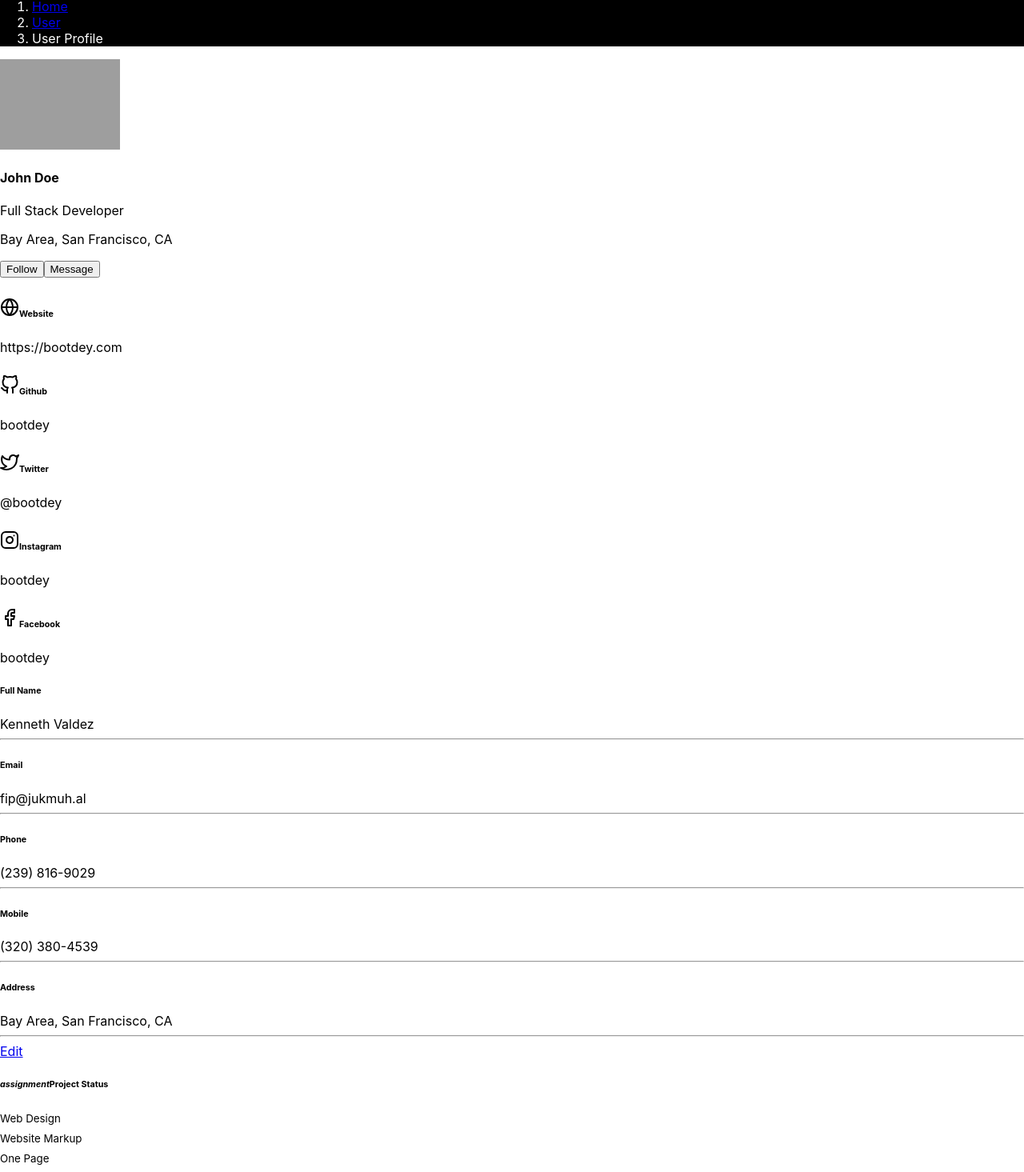
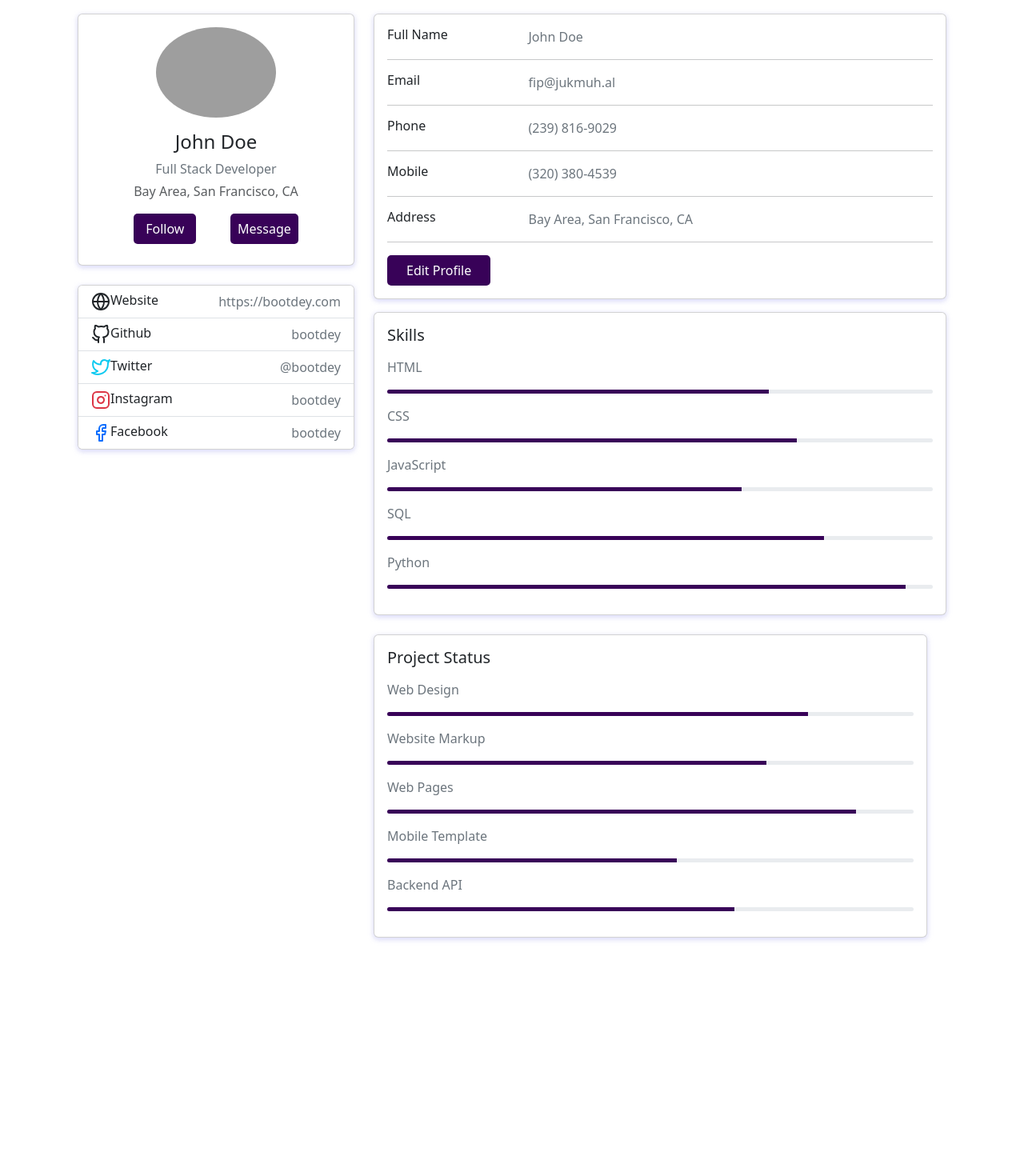
Before and after one commit to fluffibirb/skillcity, a React (Create React App) app: page /profile in a window 1280 px wide. Shown: the part 64-1529 px from the top of the page at 80% size. After the commit the page ends 1275 px from the top, so only its background shows below. Built offline with nearby package versions, Linux system fonts and the light colour scheme; grey boxes are pictures that could not be loaded.

Commit message:
Editable Profile Page if needed!!

```diff
--- a/package.json
+++ b/package.json
@@ -8,6 +8,7 @@
     "@testing-library/user-event": "^13.5.0",
     "@types/react-router-dom": "^5.3.3",
     "bootstrap": "^5.3.3",
+    "rc-slider": "^10.6.2",
     "react": "^18.3.1",
     "react-bootstrap": "^2.10.2",
     "react-calendar": "^4.8.0",
--- a/src/App.js
+++ b/src/App.js
@@ -5,6 +5,7 @@ import Login from "./pages/Login/Login";
 import Profile from "./pages/Profile/Profile";
 import HolidayNotification from "./pages/Holiday/HolidayNotification";
 import RequestHoliday from "./pages/Holiday/RequestHoliday";
+import 'bootstrap/dist/css/bootstrap.min.css'
 
 // Define your main App component
 const App = () => {
--- a/src/pages/Login/Login.css
+++ b/src/pages/Login/Login.css
@@ -63,7 +63,7 @@
 }
 
 .button {
-  padding: 10px 50px;
+  padding: 7px 50px;
   text-align: center;
   background-color: #380258;
   color: #fff;
--- a/src/pages/Profile/Profile.js
+++ b/src/pages/Profile/Profile.js
@@ -1,54 +1,141 @@
-import React from 'react';
+import React, { useState } from 'react';
+import Slider from 'rc-slider';
+import './Profile.css';
 
 const Profile = () => {
+  const [editMode, setEditMode] = useState(false);
+  const [fullName, setFullName] = useState('John Doe');
+  const [jobTitle, setJobTitle] = useState('Full Stack Developer');
+  const [address, setAddress] = useState('Bay Area, San Francisco, CA');
+  const [email, setEmail] = useState('fip@jukmuh.al');
+  const [phone, setPhone] = useState('(239) 816-9029');
+  const [mobile, setMobile] = useState('(320) 380-4539');
+  const [website, setWebsite] = useState('https://bootdey.com');
+  const [github, setGithub] = useState('bootdey');
+  const [twitter, setTwitter] = useState('@bootdey');
+  const [instagram, setInstagram] = useState('bootdey');
+  const [facebook, setFacebook] = useState('bootdey');
+  const [htmlProgress, setHtmlProgress] = useState(70);
+  const [cssProgress, setCssProgress] = useState(75);
+  const [jsProgress, setJsProgress] = useState(65);
+  const [sqlProgress, setSqlProgress] = useState(80);
+  const [pythonProgress, setPythonProgress] = useState(95);
+  const [webDesignProgress, setWebDesignProgress] = useState(80);
+  const [websiteMarkupProgress, setWebsiteMarkupProgress] = useState(72);
+  const [webPagesProgress, setWebPagesProgress] = useState(89);
+  const [mobileTemplateProgress, setMobileTemplateProgress] = useState(55);
+  const [backendApiProgress, setBackendApiProgress] = useState(66);
+
+  const toggleEditMode = () => {
+    setEditMode(!editMode);
+  };
+
   return (
     <div className="container">
       <div className="main-body">
-        <nav aria-label="breadcrumb" className="main-breadcrumb">
-          <ol className="breadcrumb">
-            <li className="breadcrumb-item"><a href="index.html">Home</a></li>
-            <li className="breadcrumb-item"><a href="javascript:void(0)">User</a></li>
-            <li className="breadcrumb-item active" aria-current="page">User Profile</li>
-          </ol>
-        </nav>
-
-        <div className="row gutters-sm">
-          <div className="col-md-4 mb-3">
+        <div className="row">
+          <div className="col-md-4">
             <div className="card">
               <div className="card-body">
                 <div className="d-flex flex-column align-items-center text-center">
-                  <img src="https://bootdey.com/img/Content/avatar/avatar7.png" alt="Admin" className="rounded-circle" width="150"/>
+                  <img src="https://bootdey.com/img/Content/avatar/avatar7.png" alt="Admin" className="rounded-circle" width="150" />
                   <div className="mt-3">
-                    <h4>John Doe</h4>
-                    <p className="text-secondary mb-1">Full Stack Developer</p>
-                    <p className="text-muted font-size-sm">Bay Area, San Francisco, CA</p>
-                    <button className="btn btn-primary">Follow</button>
-                    <button className="btn btn-outline-primary">Message</button>
+                    {editMode ? (
+                      <input type="text" className="form-control mb-2" value={fullName} onChange={(e) => setFullName(e.target.value)} />
+                    ) : (
+                      <h4>{fullName}</h4>
+                    )}
+                    <p className="text-secondary mb-1">{jobTitle}</p>
+                    <p className="text-muted font-size-sm">{address}</p>
+                    <div style={{ marginBottom: '10px', display: 'flex', justifyContent: 'space-between' }}>
+                    <button className="btn btn-primary" style={{ padding: '7px 15px', textAlign: 'center', backgroundColor: '#380258', color: '#fff', border: 'none', borderRadius: '5px', cursor: 'pointer' }}>{editMode ? 'Follow' : 'Follow'}</button>
+                    <button className="btn btn-outline-primary" style={{ padding: '7px 9px', textAlign: 'center', backgroundColor: '#380258', color: '#fff', border: 'none', borderRadius: '5px', cursor: 'pointer' }}>{editMode ? 'Message' : 'Message'}</button>
                         </div>
                   </div>
                 </div>
               </div>
+            </div>
+
             <div className="card mt-3">
               <ul className="list-group list-group-flush">
                 <li className="list-group-item d-flex justify-content-between align-items-center flex-wrap">
-                  <h6 className="mb-0"><svg xmlns="http://www.w3.org/2000/svg" width="24" height="24" viewBox="0 0 24 24" fill="none" stroke="currentColor" strokeWidth="2" strokeLinecap="round" strokeLinejoin="round" className="feather feather-globe mr-2 icon-inline"><circle cx="12" cy="12" r="10"></circle><line x1="2" y1="12" x2="22" y2="12"></line><path d="M12 2a15.3 15.3 0 0 1 4 10 15.3 15.3 0 0 1-4 10 15.3 15.3 0 0 1-4-10 15.3 15.3 0 0 1 4-10z"></path></svg>Website</h6>
-                  <span className="text-secondary">https://bootdey.com</span>
+                  <h6 className="mb-0">
+                    <svg xmlns="http://www.w3.org/2000/svg" width="24" height="24" viewBox="0 0 24 24" fill="none" stroke="currentColor" strokeWidth="2" strokeLinecap="round" strokeLinejoin="round" className="feather feather-globe mr-2 icon-inline">
+                      <circle cx="12" cy="12" r="10"></circle>
+                      <line x1="2" y1="12" x2="22" y2="12"></line>
+                      <path d="M12 2a15.3 15.3 0 0 1 4 10 15.3 15.3 0 0 1-4 10 15.3 15.3 0 0 1-4-10 15.3 15.3 0 0 1 4-10z"></path>
+                    </svg>
+                    Website
+                  </h6>
+                  <div>
+                    {editMode ? (
+                      <input type="text" className="form-control" value={website} onChange={(e) => setWebsite(e.target.value)} />
+                    ) : (
+                      <span className="text-secondary">{website}</span>
+                    )}
+                  </div>
                 </li>
                 <li className="list-group-item d-flex justify-content-between align-items-center flex-wrap">
-                  <h6 className="mb-0"><svg xmlns="http://www.w3.org/2000/svg" width="24" height="24" viewBox="0 0 24 24" fill="none" stroke="currentColor" strokeWidth="2" strokeLinecap="round" strokeLinejoin="round" className="feather feather-github mr-2 icon-inline"><path d="M9 19c-5 1.5-5-2.5-7-3m14 6v-3.87a3.37 3.37 0 0 0-.94-2.61c3.14-.35 6.44-1.54 6.44-7A5.44 5.44 0 0 0 20 4.77 5.07 5.07 0 0 0 19.91 1S18.73.65 16 2.48a13.38 13.38 0 0 0-7 0C6.27.65 5.09 1 5.09 1A5.07 5.07 0 0 0 5 4.77a5.44 5.44 0 0 0-1.5 3.78c0 5.42 3.3 6.61 6.44 7A3.37 3.37 0 0 0 9 18.13V22"></path></svg>Github</h6>
-                  <span className="text-secondary">bootdey</span>
+                  <h6 className="mb-0">
+                    <svg xmlns="http://www.w3.org/2000/svg" width="24" height="24" viewBox="0 0 24 24" fill="none" stroke="currentColor" strokeWidth="2" strokeLinecap="round" strokeLinejoin="round" className="feather feather-github mr-2 icon-inline">
+                      <path d="M9 19c-5 1.5-5-2.5-7-3m14 6v-3.87a3.37 3.37 0 0 0-.94-2.61c3.14-.35 6.44-1.54 6.44-7A5.44 5.44 0 0 0 20 4.77 5.07 5.07 0 0 0 19.91 1S18.73.65 16 2.48a13.38 13.38 0 0 0-7 0C6.27.65 5.09 1 5.09 1A5.07 5.07 0 0 0 5 4.77a5.44 5.44 0 0 0-1.5 3.78c0 5.42 3.3 6.61 6.44 7A3.37 3.37 0 0 0 9 18.13V22"></path>
+                    </svg>
+                    Github
+                  </h6>
+                  <div>
+                    {editMode ? (
+                      <input type="text" className="form-control" value={github} onChange={(e) => setGithub(e.target.value)} />
+                    ) : (
+                      <span className="text-secondary">{github}</span>
+                    )}
+                  </div>
                 </li>
                 <li className="list-group-item d-flex justify-content-between align-items-center flex-wrap">
-                  <h6 className="mb-0"><svg xmlns="http://www.w3.org/2000/svg" width="24" height="24" viewBox="0 0 24 24" fill="none" stroke="currentColor" strokeWidth="2" strokeLinecap="round" strokeLinejoin="round" className="feather feather-twitter mr-2 icon-inline text-info"><path d="M23 3a10.9 10.9 0 0 1-3.14 1.53 4.48 4.48 0 0 0-7.86 3v1A10.66 10.66 0 0 1 3 4s-4 9 5 13a11.64 11.64 0 0 1-7 2c9 5 20 0 20-11.5a4.5 4.5 0 0 0-.08-.83A7.72 7.72 0 0 0 23 3z"></path></svg>Twitter</h6>
-                  <span className="text-secondary">@bootdey</span>
+                  <h6 className="mb-0">
+                    <svg xmlns="http://www.w3.org/2000/svg" width="24" height="24" viewBox="0 0 24 24" fill="none" stroke="currentColor" strokeWidth="2" strokeLinecap="round" strokeLinejoin="round" className="feather feather-twitter mr-2 icon-inline text-info">
+                      <path d="M23 3a10.9 10.9 0 0 1-3.14 1.53 4.48 4.48 0 0 0-7.86 3v1A10.66 10.66 0 0 1 3 4s-4 9 5 13a11.64 11.64 0 0 1-7 2c9 5 20 0 20-11.5a4.5 4.5 0 0 0-.08-.83A7.72 7.72 0 0 0 23 3z"></path>
+                    </svg>
+                    Twitter
+                  </h6>
+                  <div>
+  {editMode ? (
+    <input type="text" className="form-control" value={twitter} onChange={(e) => setTwitter(e.target.value)} />
+  ) : (
+    <span className="text-secondary">{twitter}</span>
+  )}
+</div>
 </li>
 <li className="list-group-item d-flex justify-content-between align-items-center flex-wrap">
-                  <h6 className="mb-0"><svg xmlns="http://www.w3.org/2000/svg" width="24" height="24" viewBox="0 0 24 24" fill="none" stroke="currentColor" strokeWidth="2" strokeLinecap="round" strokeLinejoin="round" className="feather feather-instagram mr-2 icon-inline text-danger"><rect x="2" y="2" width="20" height="20" rx="5" ry="5"></rect><path d="M16 11.37A4 4 0 1 1 12.63 8 4 4 0 0 1 16 11.37z"></path><line x1="17.5" y1="6.5" x2="17.51" y2="6.5"></line></svg>Instagram</h6>
-                  <span className="text-secondary">bootdey</span>
+  <h6 className="mb-0">
+    <svg xmlns="http://www.w3.org/2000/svg" width="24" height="24" viewBox="0 0 24 24" fill="none" stroke="currentColor" strokeWidth="2" strokeLinecap="round" strokeLinejoin="round" className="feather feather-instagram mr-2 icon-inline text-danger">
+      <rect x="2" y="2" width="20" height="20" rx="5" ry="5"></rect>
+      <path d="M16 11.37A4 4 0 1 1 12.63 8 4 4 0 0 1 16 11.37z"></path>
+      <line x1="17.5" y1="6.5" x2="17.51" y2="6.5"></line>
+    </svg>
+    Instagram
+  </h6>
+  <div>
+    {editMode ? (
+      <input type="text" className="form-control" value={instagram} onChange={(e) => setInstagram(e.target.value)} />
+    ) : (
+      <span className="text-secondary">{instagram}</span>
+    )}
+  </div>
 </li>
 <li className="list-group-item d-flex justify-content-between align-items-center flex-wrap">
-                  <h6 className="mb-0"><svg xmlns="http://www.w3.org/2000/svg" width="24" height="24" viewBox="0 0 24 24" fill="none" stroke="currentColor" strokeWidth="2" strokeLinecap="round" strokeLinejoin="round" className="feather feather-facebook mr-2 icon-inline text-primary"><path d="M18 2h-3a5 5 0 0 0-5 5v3H7v4h3v8h4v-8h3l1-4h-4V7a1 1 0 0 1 1-1h3z"></path></svg>Facebook</h6>
-                  <span className="text-secondary">bootdey</span>
+  <h6 className="mb-0">
+    <svg xmlns="http://www.w3.org/2000/svg" width="24" height="24" viewBox="0 0 24 24" fill="none" stroke="currentColor" strokeWidth="2" strokeLinecap="round" strokeLinejoin="round" className="feather feather-facebook mr-2 icon-inline text-primary">
+      <path d="M18 2h-3a5 5 0 0 0-5 5v3H7v4h3v8h4v-8h3l1-4h-4V7a1 1 0 0 1 1-1h3z"></path>
+    </svg>
+    Facebook
+  </h6>
+  <div>
+    {editMode ? (
+      <input type="text" className="form-control" value={facebook} onChange={(e) => setFacebook(e.target.value)} />
+    ) : (
+      <span className="text-secondary">{facebook}</span>
+    )}
+  </div>
 </li>
 </ul>
 </div>
@@ -61,7 +148,11 @@ const Profile = () => {
         <h6 className="mb-0">Full Name</h6>
       </div>
       <div className="col-sm-9 text-secondary">
-                    Kenneth Valdez
+        {editMode ? (
+          <input type="text" className="form-control" value={fullName} onChange={(e) => setFullName(e.target.value)} />
+        ) : (
+          <span>{fullName}</span>
+        )}
       </div>
     </div>
     <hr />
@@ -70,7 +161,11 @@ const Profile = () => {
         <h6 className="mb-0">Email</h6>
       </div>
       <div className="col-sm-9 text-secondary">
-                    fip@jukmuh.al
+        {editMode ? (
+          <input type="text" className="form-control" value={email} onChange={(e) => setEmail(e.target.value)} />
+        ) : (
+          <span>{email}</span>
+        )}
       </div>
     </div>
     <hr />
@@ -78,8 +173,12 @@ const Profile = () => {
       <div className="col-sm-3">
         <h6 className="mb-0">Phone</h6>
       </div>
-                  <div className="col-sm-9 text-secondary">
-                    (239) 816-9029
+      <div className="col-sm -9 text-secondary">
+        {editMode ? (
+          <input type="text" className="form-control" value={phone} onChange={(e) => setPhone(e.target.value)} />
+        ) : (
+          <span>{phone}</span>
+        )}
       </div>
     </div>
     <hr />
@@ -88,7 +187,11 @@ const Profile = () => {
         <h6 className="mb-0">Mobile</h6>
       </div>
       <div className="col-sm-9 text-secondary">
-                    (320) 380-4539
+        {editMode ? (
+          <input type="text" className="form-control" value={mobile} onChange={(e) => setMobile(e.target.value)} />
+        ) : (
+          <span>{mobile}</span>
+        )}
       </div>
     </div>
     <hr />
@@ -97,69 +200,125 @@ const Profile = () => {
         <h6 className="mb-0">Address</h6>
       </div>
       <div className="col-sm-9 text-secondary">
-                    Bay Area, San Francisco, CA
+        {editMode ? (
+          <input type="text" className="form-control" value={address} onChange={(e) => setAddress(e.target.value)} />
+        ) : (
+          <span>{address}</span>
+        )}
       </div>
     </div>
     <hr />
     <div className="row">
       <div className="col-sm-12">
-                    <a className="btn btn-info" target="__blank" href="https://www.bootdey.com/snippets/view/profile-edit-data-and-skills">Edit</a>
+        {editMode ? (
+          <button className="btn btn-primary px-4" style={{ padding: '7px 50px', textAlign: 'center', backgroundColor: '#380258', color: '#fff', border: 'none', borderRadius: '5px', cursor: 'pointer' }} onClick={toggleEditMode}>
+            <i className="fas fa-save"></i> Save
+          </button>
+        ) : (
+          <button className="btn btn-primary px-4" style={{ padding: '7px 50px', textAlign: 'center', backgroundColor: '#380258', color: '#fff', border: 'none', borderRadius: '5px', cursor: 'pointer' }}onClick={toggleEditMode}>
+            <i className="fas fa-pencil-alt"></i> Edit Profile
+          </button>
+        )}
       </div>
     </div>
   </div>
 </div>
-
-            <div className="row gutters-sm">
-              <div className="col-sm-6 mb-3">
-                <div className="card h-100">
+<div className="row">
+  <div className="col-sm-12">
+    <div className="card">
       <div className="card-body">
-                    <h6 className="d-flex align-items-center mb-3"><i className="material-icons text-info mr-2">assignment</i>Project Status</h6>
-                    <small>Web Design</small>
+        <h5 className="d-flex align-items-center mb-3">Skills</h5>
+        <div className="text-secondary">
+          <p>HTML</p>
           <div className="progress mb-3" style={{ height: '5px' }}>
-                      <div className="progress-bar bg-primary" role="progressbar" style={{ width: '80%' }} aria-valuenow="80" aria-valuemin="0" aria-valuemax="100"></div>
+            {editMode ? (
+              <Slider value={htmlProgress} onChange={setHtmlProgress} />
+            ) : (
+              <div className="progress-bar" role="progressbar" style={{ width: `${htmlProgress}%`, backgroundColor: '#380258' }} aria-valuenow={htmlProgress} aria-valuemin="0" aria-valuemax="100"></div>
+            )}
           </div>
-                    <small>Website Markup</small>
+          <p>CSS</p>
           <div className="progress mb-3" style={{ height: '5px' }}>
-                      <div className="progress-bar bg-primary" role="progressbar" style={{ width: '72%' }} aria-valuenow="72" aria-valuemin="0" aria-valuemax="100"></div>
+            {editMode ? (
+              <Slider value={cssProgress} onChange={setCssProgress} />
+            ) : (
+              <div className="progress-bar" role="progressbar" style={{ width: `${cssProgress}%`, backgroundColor: '#380258' }} aria-valuenow={cssProgress} aria-valuemin="0" aria-valuemax="100"></div>
+            )}
           </div>
-                    <small>One Page</small>
+          <p>JavaScript</p>
           <div className="progress mb-3" style={{ height: '5px' }}>
-                      <div className="progress-bar bg-primary" role="progressbar" style={{ width: '89%' }} aria-valuenow="89" aria-valuemin="0" aria-valuemax="100"></div>
+            {editMode ? (
+              <Slider value={jsProgress} onChange={setJsProgress} />
+            ) : (
+              <div className="progress-bar" role="progressbar" style={{ width: `${jsProgress}%`, backgroundColor: '#380258' }} aria-valuenow={jsProgress} aria-valuemin="0" aria-valuemax="100"></div>
+            )}
           </div>
-                    <small>Mobile Template</small>
+          <p>SQL</p>
           <div className="progress mb-3" style={{ height: '5px' }}>
-                      <div className="progress-bar bg-primary" role="progressbar" style={{ width: '55%' }} aria-valuenow="55" aria-valuemin="0" aria-valuemax="100"></div>
-                    </div>
-                    <small>Backend API</small>
+            {editMode ? (
+              <Slider value={sqlProgress} onChange={setSqlProgress} />
+            ) : (
+                <div className="progress-bar" role="progressbar" style={{ width: `${sqlProgress}%`, backgroundColor: '#380258' }} aria-valuenow={sqlProgress} aria-valuemin="0" aria-valuemax="100"></div>
+                )} </div>
+                <p>Python</p>
                 <div className="progress mb-3" style={{ height: '5px' }}>
-                      <div className="progress-bar bg-primary" role="progressbar" style={{ width: '66%' }} aria-valuenow="66" aria-valuemin="0" aria-valuemax="100"></div>
+                  {editMode ? (
+                    <Slider value={pythonProgress} onChange={setPythonProgress} />
+                  ) : (
+                    <div className="progress-bar" role="progressbar" style={{ width: `${pythonProgress}%`, backgroundColor: '#380258' }} aria-valuenow={pythonProgress} aria-valuemin="0" aria-valuemax="100"></div>
+                  )}
                 </div>
                 </div>
                 </div>
                 </div>
-              <div className="col-sm-6 mb-3">
-                <div className="card h-100">
+                </div>
+                <div className="row">
+                <div className="col-sm-12">
+                <div className="card">
                   <div className="card-body">
-                    <h6 className="d-flex align-items-center mb-3"><i className="material-icons text-info mr-2">assignment</i>Project Status</h6>
-                    <small>Web Design</small>
+                    <h5 className="d-flex align-items-center mb-3">Project Status</h5>
+                    <div className="text-secondary">
+                      <p>Web Design</p>
                       <div className="progress mb-3" style={{ height: '5px' }}>
-                      <div className="progress-bar bg-primary" role="progressbar" style={{ width: '80%' }} aria-valuenow="80" aria-valuemin="0" aria-valuemax="100"></div>
+                        {editMode ? (
+                          <Slider value={webDesignProgress} onChange={setWebDesignProgress} />
+                        ) : (
+                          <div className="progress-bar" role="progressbar" style={{ width: `${webDesignProgress}%`, backgroundColor: '#380258' }} aria-valuenow={webDesignProgress} aria-valuemin="0" aria-valuemax="100"></div>
+                        )}
                       </div>
-                    <small>Website Markup</small>
+                      <p>Website Markup</p>
                       <div className="progress mb-3" style={{ height: '5px' }}>
-                      <div className="progress-bar bg-primary" role="progressbar" style={{ width: '72%' }} aria-valuenow="72" aria-valuemin="0" aria-valuemax="100"></div>
+                        {editMode ? (
+                          <Slider value={websiteMarkupProgress} onChange={setWebsiteMarkupProgress} />
+                        ) : (
+                          <div className="progress-bar" role="progressbar" style={{ width: `${websiteMarkupProgress}%`, backgroundColor: '#380258' }} aria-valuenow={websiteMarkupProgress} aria-valuemin="0" aria-valuemax="100"></div>
+                        )}
                       </div>
-                    <small>One Page</small>
+                      <p>Web Pages</p>
                       <div className="progress mb-3" style={{ height: '5px' }}>
-                      <div className="progress-bar bg-primary" role="progressbar" style={{ width: '89%' }} aria-valuenow="89" aria-valuemin="0" aria-valuemax="100"></div>
+                        {editMode ? (
+                          <Slider value={webPagesProgress} onChange={setWebPagesProgress} />
+                        ) : (
+                          <div className="progress-bar" role="progressbar" style={{ width: `${webPagesProgress}%`, backgroundColor: '#380258' }} aria-valuenow={webPagesProgress} aria-valuemin="0" aria-valuemax="100"></div>
+                        )}
                       </div>
-                    <small>Mobile Template</small>
+                      <p>Mobile Template</p>
                       <div className="progress mb-3" style={{ height: '5px' }}>
-                      <div className="progress-bar bg-primary" role="progressbar" style={{ width: '55%' }} aria-valuenow="55" aria-valuemin="0" aria-valuemax="100"></div>
+                        {editMode ? (
+                          <Slider value={mobileTemplateProgress} onChange={setMobileTemplateProgress} />
+                        ) : (
+                          <div className="progress-bar" role="progressbar" style={{ width: `${mobileTemplateProgress}%`, backgroundColor: '#380258' }} aria-valuenow={mobileTemplateProgress} aria-valuemin="0" aria-valuemax="100"></div>
+                        )}
                       </div>
-                    <small>Backend API</small>
+                      <p>Backend API</p>
                       <div className="progress mb-3" style={{ height: '5px' }}>
-                      <div className="progress-bar bg-primary" role="progressbar" style={{ width: '66%' }} aria-valuenow="66" aria-valuemin="0" aria-valuemax="100"></div>
+                        {editMode ? (
+                          <Slider value={backendApiProgress} onChange={setBackendApiProgress} />
+                        ) : (
+                          <div className="progress-bar" role="progressbar" style={{ width: `${backendApiProgress}%`, backgroundColor: '#380258' }} aria-valuenow={backendApiProgress} aria-valuemin="0" aria-valuemax="100"></div>
+                        )}
+                      </div>
+                    </div>
                   </div>
                 </div>
                 </div>
```
Also changed, not shown: src/pages/Profile/Profile.css (+15 -0 lines), 1 other file (tests, documents, lock files or other folders). Lines whose indentation alone changed are shown as unchanged.
